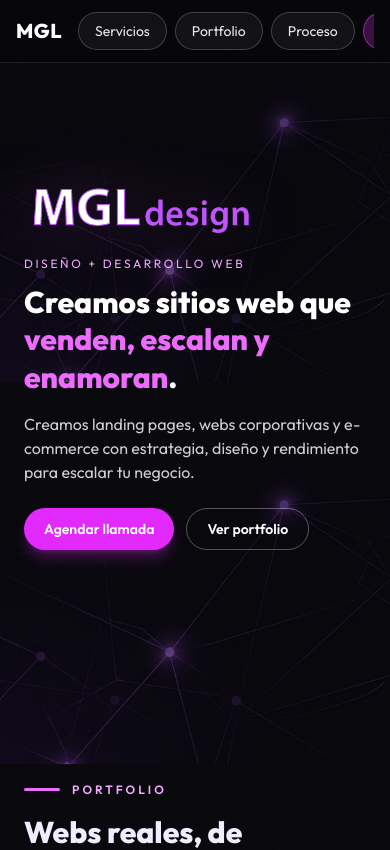
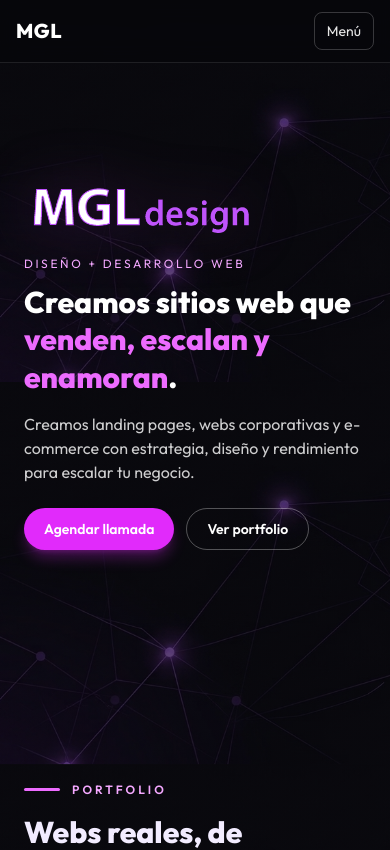
Before and after one commit to Meleree/mgl, a Next.js app: page / in a window 390 px wide. Shown: the top 850 px of the page. Built offline with nearby package versions, Linux system fonts and the light colour scheme.

Commit message:
Fix responsive navbar and logo scroll to top

```diff
--- a/app/page.tsx
+++ b/app/page.tsx
@@ -101,6 +101,7 @@ function CTAButton({
 
 export default function HomePage() {
   const [active, setActive] = useState<Category>("Todos");
+  const [menuOpen, setMenuOpen] = useState(false);
 
   const filteredProjects = useMemo(() => {
     if (active === "Todos") return projects;
@@ -109,6 +110,7 @@ export default function HomePage() {
 
   return (
     <main
+      id="top"
       className={`${chosenFont.className} text-white`}
       style={{
         backgroundColor: "#06060a",
@@ -122,14 +124,20 @@ export default function HomePage() {
       {/* HERO */}
       <section className="relative min-h-[86vh]">
         {/* NAVBAR */}
-        <header className="sticky top-0 z-30 w-full border-b border-white/10 bg-[#06060a]/55 backdrop-blur-md">
-          <div className="flex w-full items-center justify-between gap-4 px-4 py-3 md:px-8">
-            <div className="shrink-0 text-xl font-extrabold tracking-wide text-white">
+        <header className="sticky top-0 z-40 w-full border-b border-white/10 bg-[#06060a]/70 backdrop-blur-md">
+          <div className="mx-auto flex w-full max-w-6xl items-center justify-between px-4 py-3 md:px-8">
+            {/* Logo -> inicio */}
+            <a
+              href="#top"
+              className="shrink-0 text-xl font-extrabold tracking-wide text-white"
+              aria-label="Ir al inicio"
+              onClick={() => setMenuOpen(false)}
+            >
               MGL
-            </div>
+            </a>
 
-            <nav className="flex-1 overflow-x-auto">
-              <div className="flex min-w-max items-center justify-end gap-2 md:gap-3">
+            {/* Desktop */}
+            <nav className="hidden items-center gap-3 md:flex">
               <NavPill href="#servicios">Servicios</NavPill>
               <NavPill href="#portfolio">Portfolio</NavPill>
               <NavPill href="#proceso">Proceso</NavPill>
@@ -139,9 +147,55 @@ export default function HomePage() {
               >
                 Contacto
               </a>
+            </nav>
+
+            {/* Botón mobile */}
+            <button
+              type="button"
+              className="inline-flex items-center justify-center rounded-lg border border-white/20 px-3 py-2 text-sm text-white/90 md:hidden"
+              aria-label="Abrir menú"
+              aria-expanded={menuOpen}
+              onClick={() => setMenuOpen((v) => !v)}
+            >
+              Menú
+            </button>
           </div>
+
+          {/* Panel mobile */}
+          {menuOpen && (
+            <div className="border-t border-white/10 bg-[#0b0a12] md:hidden">
+              <nav className="mx-auto flex w-full max-w-6xl flex-col gap-1 px-4 py-2">
+                <a
+                  className="rounded-lg px-3 py-2 text-sm hover:bg-white/10"
+                  href="#servicios"
+                  onClick={() => setMenuOpen(false)}
+                >
+                  Servicios
+                </a>
+                <a
+                  className="rounded-lg px-3 py-2 text-sm hover:bg-white/10"
+                  href="#portfolio"
+                  onClick={() => setMenuOpen(false)}
+                >
+                  Portfolio
+                </a>
+                <a
+                  className="rounded-lg px-3 py-2 text-sm hover:bg-white/10"
+                  href="#proceso"
+                  onClick={() => setMenuOpen(false)}
+                >
+                  Proceso
+                </a>
+                <a
+                  className="mb-1 rounded-lg bg-fuchsia-500/25 px-3 py-2 text-sm font-semibold hover:bg-fuchsia-500/35"
+                  href="#contacto"
+                  onClick={() => setMenuOpen(false)}
+                >
+                  Contacto
+                </a>
               </nav>
             </div>
+          )}
         </header>
 
         {/* HERO CONTENT */}
```
Lines whose indentation alone changed are shown as unchanged.
